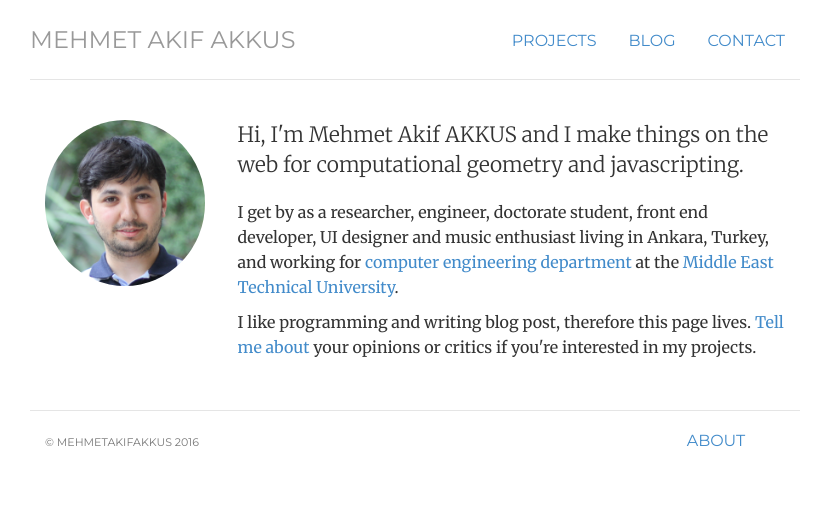
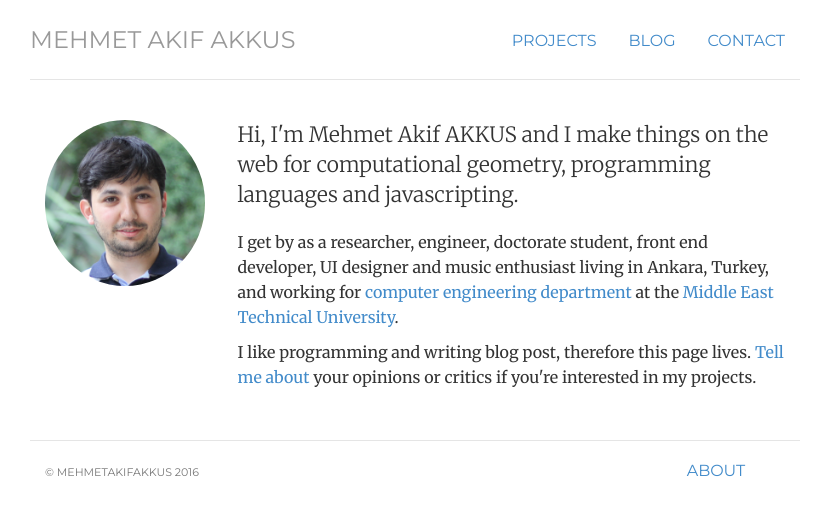
Before and after one commit to mehmetakifakkus/mehmetakifakkus.github.io, a Jekyll site: the page built from index.html, in a window 1280 px wide. Shown: the top 516 px of the page, without its empty margins (225-1040 px from the left). Built offline with Jekyll 4.4.1, drawn with Linux system fonts in a browser that asks for light colours.

Commit message:
Update index.html

```diff
--- a/index.html
+++ b/index.html
@@ -9,7 +9,8 @@
 	</div>
 	<div class="col-sm-9">
 
-	<p class="lead">Hi, I'm <span itemprop="name">Mehmet Akif AKKUS</span> and I make things on the web for computational geometry and javascripting.</p>
+	<p class="lead">Hi, I'm <span itemprop="name">Mehmet Akif AKKUS</span> and I make things on the
+		web for computational geometry, programming languages and javascripting.</p>
 	<p>I get by as a researcher, engineer, doctorate student, front end developer, UI designer and music enthusiast living in Ankara, Turkey,
 	and working for <a href="http://user.ceng.metu.edu.tr/~akifakkus">computer engineering department</a> at
 	<span itemprop="affiliation">the <a href="http://metu.edu.tr/">Middle East Technical University</a></span>.</p>
```
